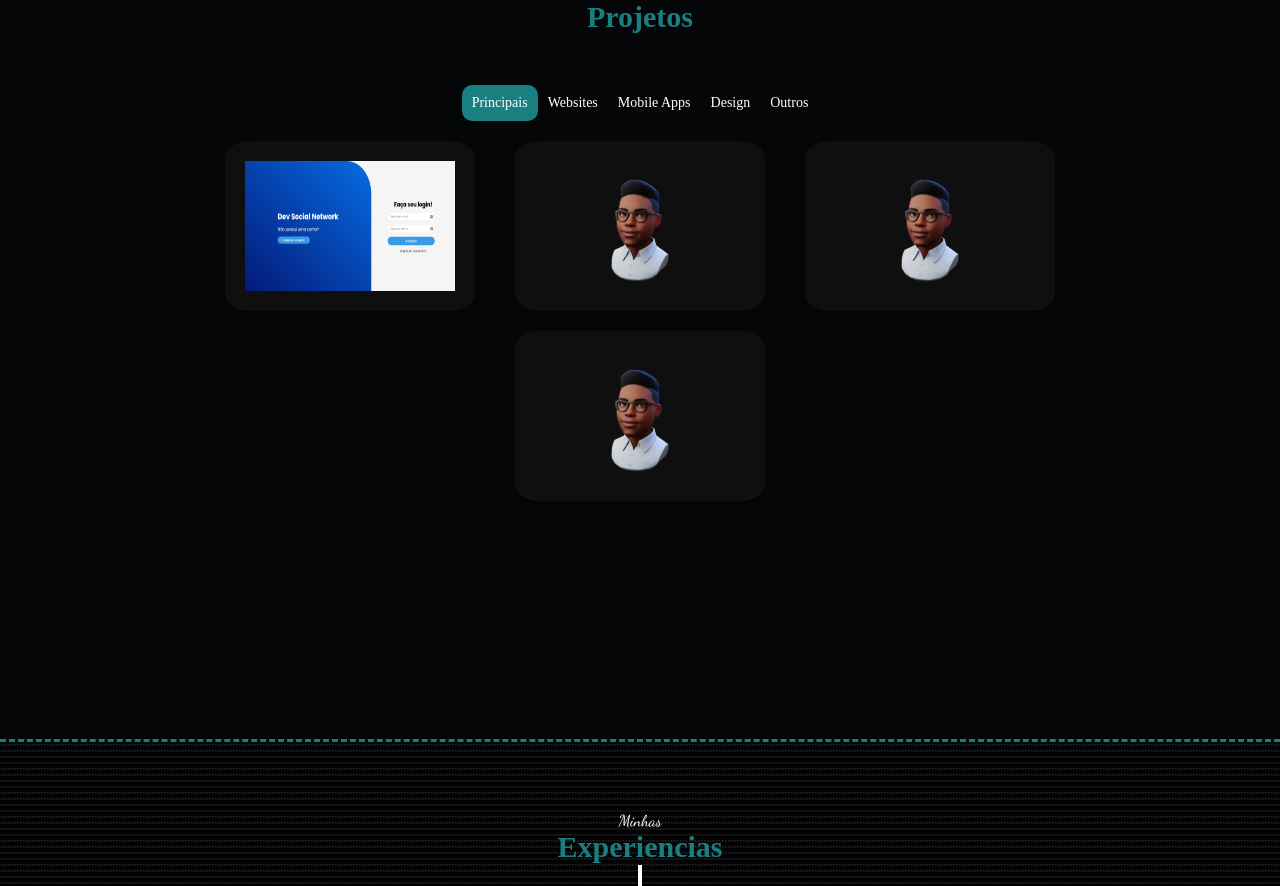
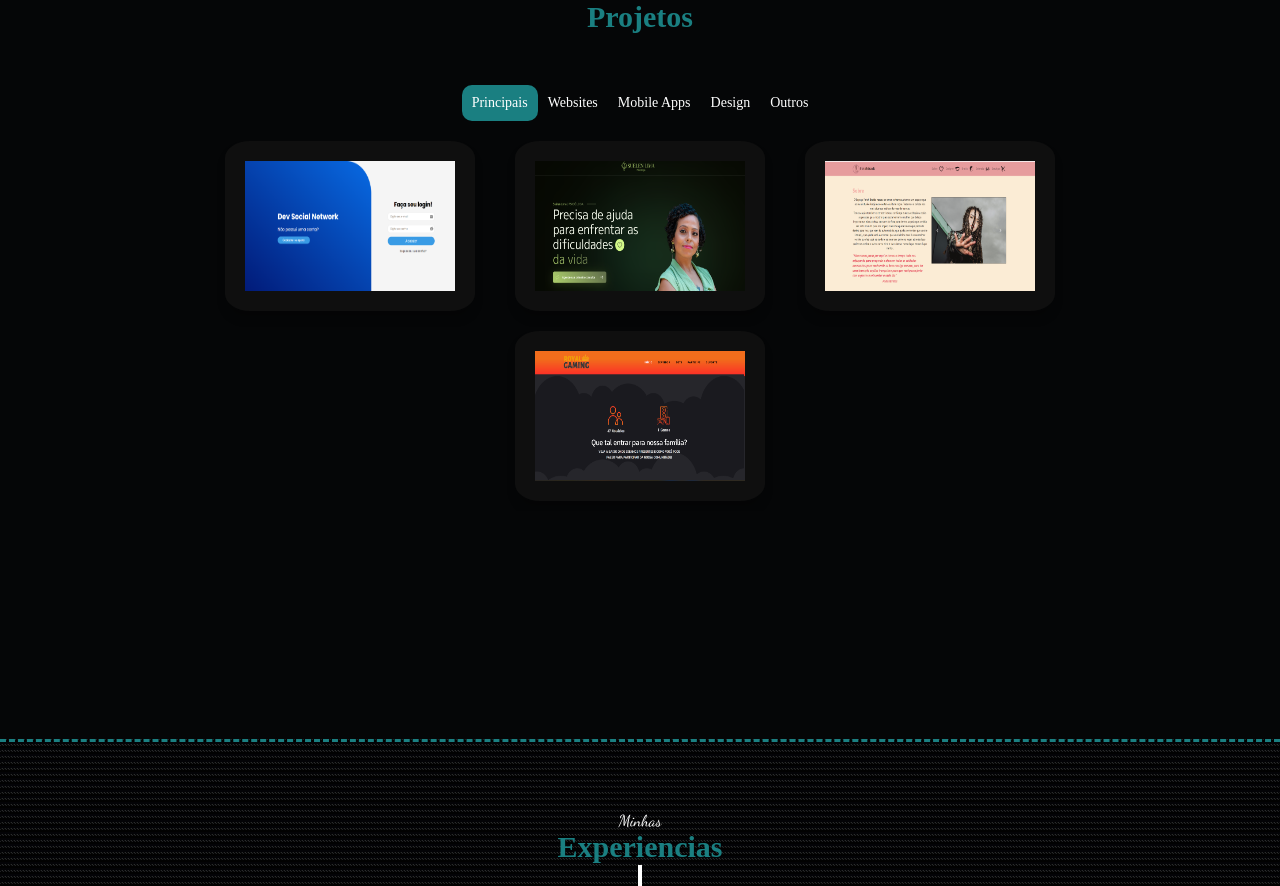
Before and after one commit to RafaelYokoyama/new_portfolio, a React (Create React App) app: page / in a window 1280 px wide. Shown: the part 1661-2547 px from the top of the page. Built offline with nearby package versions, Linux system fonts and the light colour scheme; a web font is replaced by a local one.

Commit message:
feat: improve data

```diff
--- a/src/data.ts
+++ b/src/data.ts
@@ -1,5 +1,9 @@
 import perfil from "./assets/perfil.svg";
 import rede from "./assets/rede.png";
+import psi from "./assets/psi.png";
+import braids from "./assets/braids.png";
+import royal from "./assets/royal.png";
+
 export const featuredList = [
   {
     id: 1,
@@ -9,19 +13,23 @@ export const featuredList = [
   },
   {
     id: 2,
-    title: "Em breve",
-    img: `${perfil}`,
+    title: " Site Profissonal  psicológica Suélen Lima ",
+    img: `${psi}`,
+    link: "https://psisuelenlima.netlify.app/"
   },
   {
     id: 3,
-    title: "Em breve",
-    img: `${perfil}`,
+    title: "Site Pessoal profissonal de Braids",
+    img: `${braids}`,
+    link: 'https://fariah-braids.netlify.app/'
   },
   {
     id: 4,
-    title: "Em breve",
-    img: `${perfil}`,
+    title: "Site para discord royal",
+    img: `${royal}`,
+    link: 'https://royalgaming.netlify.app/'
   },
+
 ];
 
 export const webList = [
@@ -33,14 +41,23 @@ export const webList = [
   },
   {
     id: 2,
-    title: "Em breve",
-    img: `${perfil}`,
+    title: " Site pessoal  psicológica Suélen Lima ",
+    img: `${psi}`,
+    link: "https://psisuelenlima.netlify.app/"
   },
   {
     id: 3,
-    title: "Em breve",
-    img: `${perfil}`,
+    title: "Site Pessoal profissonal de Braids",
+    img: `${braids}`,
+    link: 'https://fariah-braids.netlify.app/'
   },
+  {
+    id: 4,
+    title: "Site para discord royal",
+    img: `${royal}`,
+    link: 'https://royalgaming.netlify.app/'
+  },
+
 ];
 
 export const appList = [
@@ -48,22 +65,7 @@ export const appList = [
     id: 1,
     title: "Em breve",
     img: `${perfil}`,
-    link: "https://stackoverflow.com/questions/44147937/property-does-not-exist-on-type-never",
-  },
-  {
-    id: 2,
-    title: "Em breve",
-    img: `${perfil}`,
-  },
-  {
-    id: 3,
-    title: "Em breve",
-    img: `${perfil}`,
-  },
-  {
-    id: 4,
-    title: "Em breve",
-    img: `${perfil}`,
+    link: "",
   },
 ];
 
@@ -72,12 +74,7 @@ export const designList = [
     id: 1,
     title: "Em breve",
     img: `${perfil}`,
-    link: "https://stackoverflow.com/questions/44147937/property-does-not-exist-on-type-never",
-  },
-  {
-    id: 2,
-    title: "Em breve",
-    img: `${perfil}`,
+    link: "",
   },
 ];
 
@@ -86,16 +83,6 @@ export const brandingList = [
     id: 1,
     title: "Em breve",
     img: `${perfil}`,
-    link: "https://stackoverflow.com/questions/44147937/property-does-not-exist-on-type-never",
-  },
-  {
-    id: 2,
-    title: "Em breve",
-    img: `${perfil}`,
-  },
-  {
-    id: 3,
-    title: "Em breve",
-    img: `${perfil}`,
+    link: "",
   },
 ];
```
